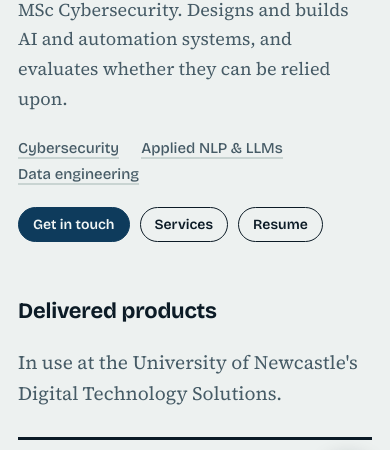
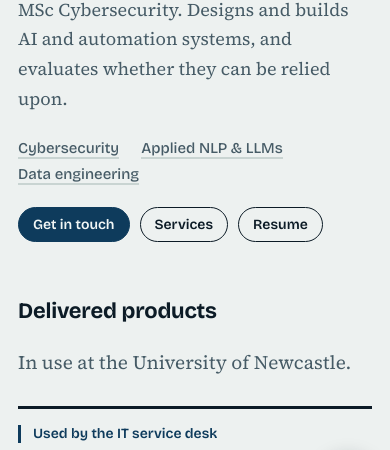
Before and after one commit to shahedkhan1/mdshahedulislamkhan.com, a plain HTML site: page public/index.html in a window 390 px wide. Shown: the part 322-772 px from the top of the page. Drawn offline with nearby package versions, Linux system fonts and the light colour scheme.

Commit message:
Shorten products subtitle so it fits one line on phones
Co-Authored-By: Claude Sonnet 5.5 <noreply@anthropic.com>
Claude-Session: https://claude.ai/code/session_01PWEF8WfUYmSbiAYYp9qfSq

```diff
--- a/public/index.html
+++ b/public/index.html
@@ -35,7 +35,7 @@
 
   <section id="products">
     <h2>Delivered products</h2>
-    <p class="sub">In use at the University of Newcastle's Digital Technology Solutions.</p>
+    <p class="sub">In use at the University of Newcastle.</p>
     <div class="grid" id="productGrid"></div>
   </section>
 
```
Also changed, not shown: 1 other file.
